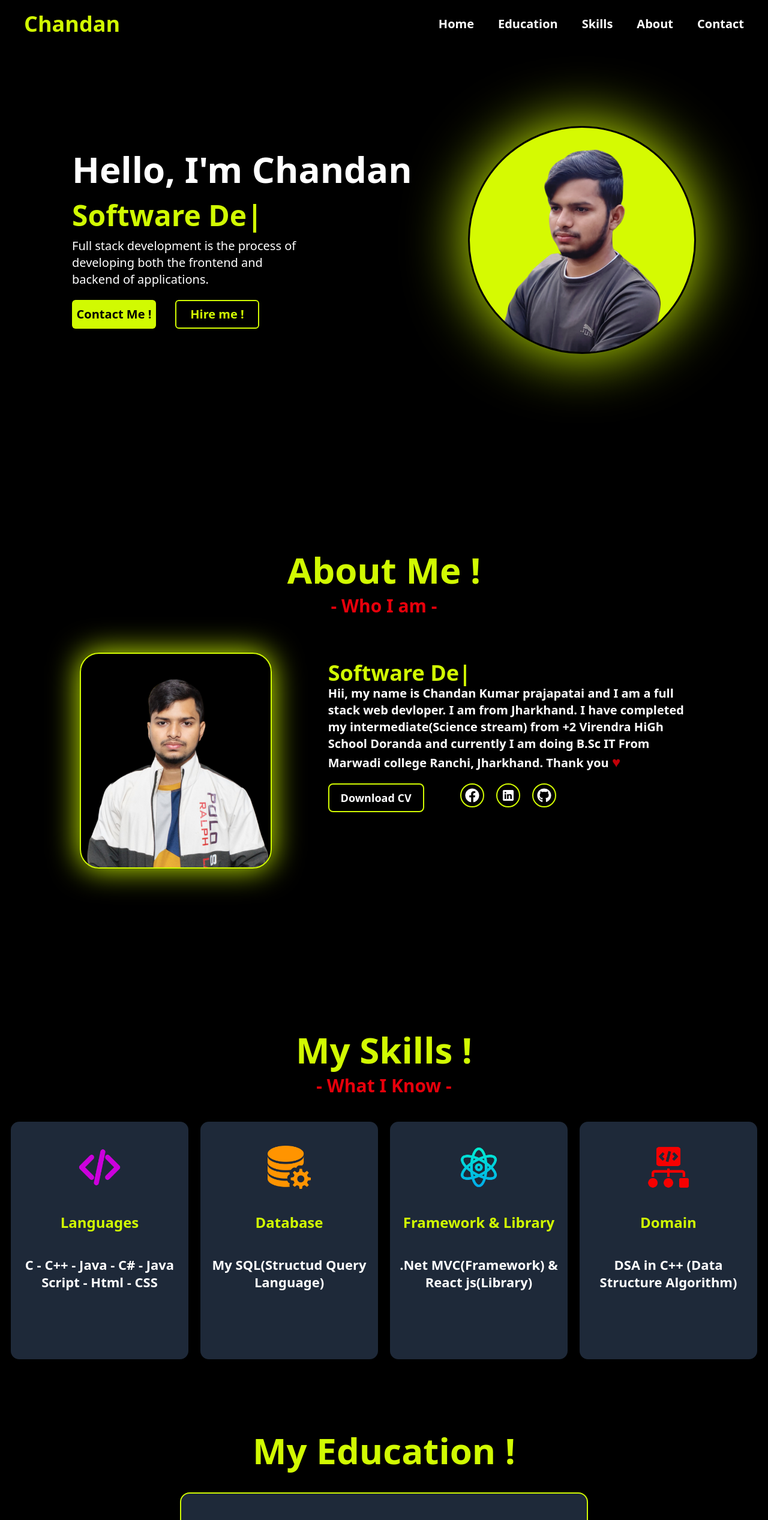
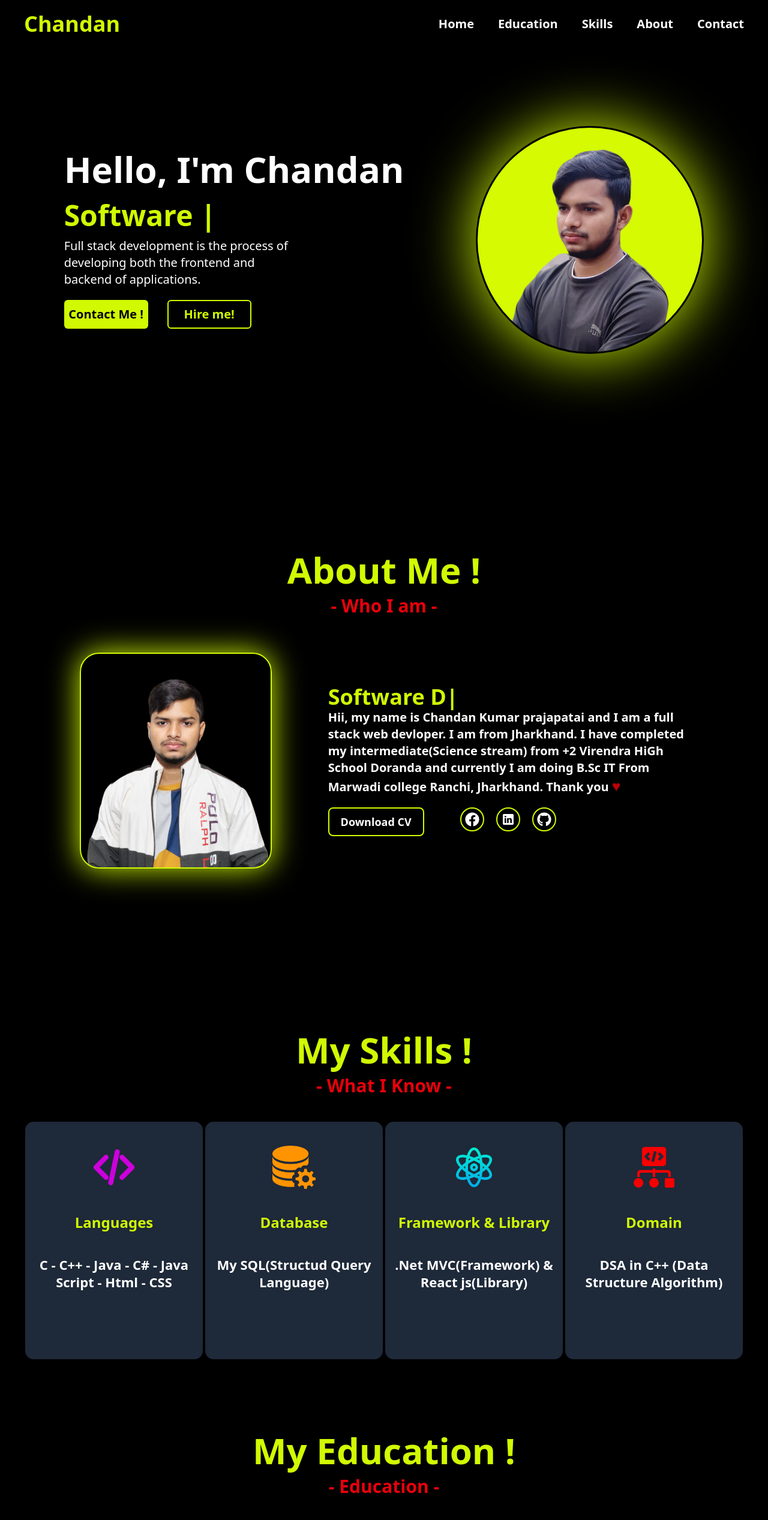
Before and after one commit to Chandan9576/Chandan-Portfolio, a React (Vite) app: page /Contact in a window 1280 px wide. Shown: the top 2534 px of the page at 60% size. Built offline with nearby package versions, Linux system fonts and the light colour scheme.

Commit message:
page relod issue solved

```diff
--- a/src/Components/Footer.jsx
+++ b/src/Components/Footer.jsx
@@ -26,7 +26,7 @@ const Footer = () => {
               <FaFacebook className="border-2 border-[#d1fa02] rounded-md p-1.5 h-10 w-10 hover:text-[#c90808] duration-300 hover:scale-120 inline-block m-5" />
             </a>
             |
-            <a href="mailto:chandan95765@gmail.com" target="_blank">
+            <a href="mailto:chandan95765@gmail.com">
               <IoMdMailOpen className="border-2 border-[#d1fa02] rounded-md p-1.5 h-10 w-10 hover:text-[#c90808] duration-300 hover:scale-120 inline-block m-5" />
             </a>
           </span>
--- a/src/Pages/About.jsx
+++ b/src/Pages/About.jsx
@@ -7,7 +7,7 @@ import { IoLogoLinkedin } from "react-icons/io";
 const About = () => {
   return (
     <>
-      <div className=" font-roboto pt-30 px-10 md:h-screen">
+      <div className=" w-full md:h-screen font-roboto pt-30 px-10">
         <div>
           <h1 className="text-4xl text-center font-bold md:text-6xl text-[#d1fa02]">
             About Me !
@@ -20,7 +20,7 @@ const About = () => {
         <div className=" w-full flex flex-wrap items-center justify-evenly gap-y-12 mt-15">
           <div className="h-80 w-70  rounded-4xl hover:scale-110 duration-300 shadow-[0_0_50px_rgba(209,250,2,1)] md:h-90 md:w-80  bg-[url(/public/chandan1.png)] bg-cover bg-no-repeat border-2 border-[#d1fa02] "></div>
 
-          <div className="h-auto w-full md:w-150 mb-20">
+          <div className="h-auto w-full md:w-150 text-center md:text-start ">
             <h1 className="">
             <TypeAnimation
               sequence={["Full Stack Web Devloper.",1000,"Software Devloper.",1000]}
--- a/src/Pages/Contact.jsx
+++ b/src/Pages/Contact.jsx
@@ -91,7 +91,7 @@ const Contact = () => {
 
   return (
     <>
-      <div className="font-roboto pt-30 px-10">
+      <div className="font-roboto pt-30 ">
         <div>
           <h1 className="text-4xl text-center font-bold md:text-6xl text-[#d1fa02]">
             Contact Us !
--- a/src/Pages/Education.jsx
+++ b/src/Pages/Education.jsx
@@ -3,16 +3,20 @@ import React from "react";
 const Project = () => {
   return (
     <>
-      <div className="font-roboto w-full pt-30">
+      <div className="font-roboto w-full pt-30 px-10">
         <div>
-          <h1 className="text-4xl text-center font-bold md:text-6xl text-[#d1fa02] ">
+        <h1 className="text-4xl text-center font-bold md:text-6xl text-[#d1fa02]">
             My Education !
+            <p className="text-2xl font-semibold text-red-600 md:text-3xl pt-3">
+
+              - Education -
+            </p>
           </h1>
         </div>
 
         <div className="w-full flex flex-col justify-center  items-center mt-10 gap-y-10 md:flex-row flex-wrap gap-10 " >
 
-          <div className="h-60 w-85 md:w-170 flex flex-col justify-center text-[17px] text-white px-7 rounded-2xl border-2 border-[#d1fa02] bg-gray-800 hover:shadow-[0_0_20px_rgba(209,250,2,1)] hover:scale-101 duration-400">
+          <div className="h-60 w-full md:w-170 flex flex-col justify-center text-[17px] text-white px-7 rounded-2xl border-2 border-[#d1fa02] bg-gray-800 hover:shadow-[0_0_20px_rgba(209,250,2,1)] hover:scale-101 duration-400">
             <h1 className="text-[25px] font-semibold text-[#d1fa02] ">Matriculation</h1>
 
             <p><span className="font-medium">School Name :- </span> Utkarmit high school Nawadih, Dhanwar Giridih (Jharkhand)</p>
@@ -24,7 +28,7 @@ const Project = () => {
              <p><span className="font-medium">Board :- </span> Jac board</p>
           </div>
 
-          <div className="h-60 w-85 md:w-170 flex flex-col justify-center text-[17px] text-white px-7 rounded-2xl border-2 border-[#d1fa02] bg-gray-800 hover:shadow-[0_0_20px_rgba(209,250,2,1)] hover:scale-101 duration-400">
+          <div className="h-60 w-full md:w-170 flex flex-col justify-center text-[17px] text-white px-7 rounded-2xl border-2 border-[#d1fa02] bg-gray-800 hover:shadow-[0_0_20px_rgba(209,250,2,1)] hover:scale-101 duration-400">
             <h1 className="text-[25px] font-semibold text-[#d1fa02] ">I.Sc</h1>
 
             <p><span className="font-medium">School Name :- </span> +2 Virendra aayan high school Doranda, Dhanwar Giridih (Jharkhand)</p>
@@ -36,7 +40,7 @@ const Project = () => {
              <p><span className="font-medium">Board :- </span> Jac board</p>
           </div>
 
-          <div className="h-60 w-85 md:w-170 flex flex-col justify-center text-[17px] text-white px-7 rounded-2xl border-2 border-[#d1fa02] bg-gray-800 hover:shadow-[0_0_20px_rgba(209,250,2,1)] hover:scale-101 duration-400">
+          <div className="h-70 w-full md:w-170 flex flex-col justify-center text-[17px] text-white px-7 rounded-2xl border-2 border-[#d1fa02] bg-gray-800 hover:shadow-[0_0_20px_rgba(209,250,2,1)] hover:scale-101 duration-400">
             <h1 className="text-[25px] font-semibold text-[#d1fa02] ">B.Sc It (Information Technology)</h1>
 
             <p><span className="font-medium">College Name :- </span> Marwadi College Ranchi (Jharkhand)</p>
--- a/src/Pages/Home.jsx
+++ b/src/Pages/Home.jsx
@@ -6,15 +6,19 @@ import Contact from "./Contact";
 import { TypeAnimation } from "react-type-animation";
 
 const Home = () => {
-
   return (
     <>
-      <div className="h-auto md:h-screen w-full flex flex-col-reverse items-center px-10 justify-evenly gap-15 md:gap-0 pt-40 md:pt-0 md:flex-row ">
-        <div className="text-white text-3xl font-bold md:text-6xl space-y-3">
+      <div className="h-full md:h-screen w-full pt-40 md:pt-0 flex flex-col-reverse items-center md:justify-evenly gap-y-15  md:flex-row px-10">
+        <div className="text-white text-3xl font-bold md:text-6xl space-y-3 text-center md:text-start md:w-155">
           <p className="">Hello, I'm Chandan</p>
-          <p className="md:w-145">
+          <p className="">
             <TypeAnimation
-              sequence={["Full Stack Web Devloper.",1000,"Software Devloper.",1000]}
+              sequence={[
+                "Full Stack Web Devloper.",
+                1000,
+                "Software Devloper.",
+                1000,
+              ]}
               wrapper="span"
               speed={40}
               repeat={Infinity}
@@ -25,24 +29,32 @@ const Home = () => {
             Full stack development is the process of developing both the
             frontend and backend of applications.
           </p>
-          <div className="flex mt-5 gap-x-8">
-            <button
-              className="h-10 w-32 bg-[#d1fa02] text-xl font-semibold text-black rounded-md md:h-12 md:w-35 hover:scale-110 duration-300 hover:shadow-[0_0_20px_rgba(209,250,2,1)] cursor-pointer"
-
-            >
+          <div className="flex mt-5 gap-x-8 justify-center md:justify-start">
+            <button className="h-10 w-32 bg-[#d1fa02] text-xl font-semibold text-black rounded-md md:h-12 md:w-35 hover:scale-110 duration-300 hover:shadow-[0_0_20px_rgba(209,250,2,1)] cursor-pointer">
               <a href="#contact">Contact Me !</a>
             </button>
 
-            <button className="h-10 w-32 border-2 border-[#d1fa02] text-xl font-semibold text-[#d1fa02] rounded-md md:h-12 md:w-35 hover:scale-110 duration-300 hover:shadow-[0_0_20px_rgba(209,250,2,1)] hover:bg-[#d1fa02] hover:text-black cursor-pointer">
-              <a href="mailto:chandan95765@gmail.com" target="_blank">Hire me !</a>
+            <button>
+              <a
+                href="mailto:chandan95765@gmail.com"
+                className="h-10 w-32 border-2 border-[#d1fa02] text-xl font-semibold text-[#d1fa02] rounded-md md:h-12 md:w-35 hover:scale-110 duration-300 hover:shadow-[0_0_20px_rgba(209,250,2,1)] hover:bg-[#d1fa02] hover:text-black cursor-pointer flex items-center justify-center"
+              >
+                Hire me!
+              </a>
             </button>
+            {/* <button className="h-10 w-32 border-2 border-[#d1fa02] text-xl font-semibold text-[#d1fa02] rounded-md md:h-12 md:w-35 hover:scale-110 duration-300 hover:shadow-[0_0_20px_rgba(209,250,2,1)] hover:bg-[#d1fa02] hover:text-black cursor-pointer flex items-center justify-center">
+              <a
+                href="mailto:chandan95765@gmail.com"
+                target="_blank"
+                rel="noopener noreferrer"
+              ></a>
+              Hire me !
+            </button> */}
           </div>
         </div>
 
         <div className=" bg-[#d5fa02] h-70 w-70 border-3 md:w-95 md:h-95 border-black rounded-full   shadow-[0_0_100px_rgba(209,250,2,1)] hover:scale-107 duration-300 bg-[url(/public/chandan4.png)] bg-cover bg-no-repeat "></div>
       </div>
-
-
     </>
   );
 };
--- a/src/Pages/Skills.jsx
+++ b/src/Pages/Skills.jsx
@@ -7,7 +7,7 @@ import structureimg from "../assets/Image/structure.png"
 const Skills = () => {
   return (
     <>
-      <div className="h-auto  w-full font-roboto pt-30 ">
+      <div className="h-auto  w-full font-roboto pt-30 px-10">
         <div>
           <h1 className="text-4xl text-center font-bold md:text-6xl text-[#d1fa02]">
             My Skills !
```
